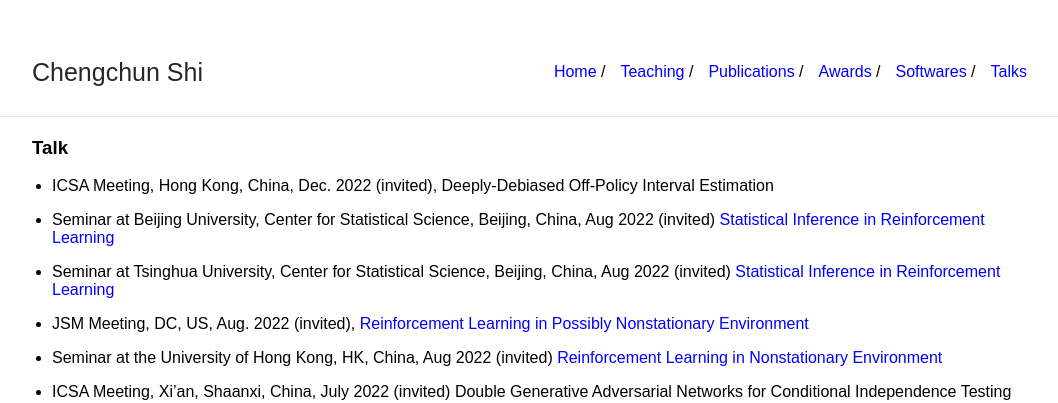
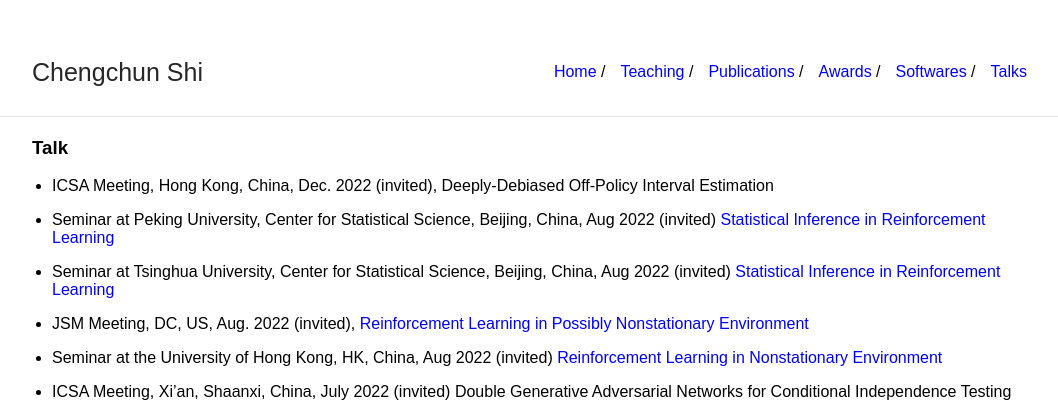
Before and after one commit to callmespring/callmespring.github.io, a Jekyll site: the page built from talk.md, in a window 1280 px wide. Shown: the top 403 px of the page, without its empty margins (108-1166 px from the left). Built offline with Jekyll 4.4.1, drawn with Linux system fonts in a browser that asks for light colours.

Commit message:
Update talk.md

```diff
--- a/talk.md
+++ b/talk.md
@@ -7,7 +7,7 @@
 
 * ICSA Meeting, Hong Kong, China, Dec. 2022 (invited), Deeply-Debiased Off-Policy Interval Estimation
 
-* Seminar at Beijing University, Center for Statistical Science, Beijing, China, Aug 2022 (invited) [Statistical Inference in Reinforcement Learning](./slides/StatRL.pdf)
+* Seminar at Peking University, Center for Statistical Science, Beijing, China, Aug 2022 (invited) [Statistical Inference in Reinforcement Learning](./slides/StatRL.pdf)
 
 * Seminar at Tsinghua University, Center for Statistical Science, Beijing, China, Aug 2022 (invited) [Statistical Inference in Reinforcement Learning](./slides/StatRL.pdf)
 
```
